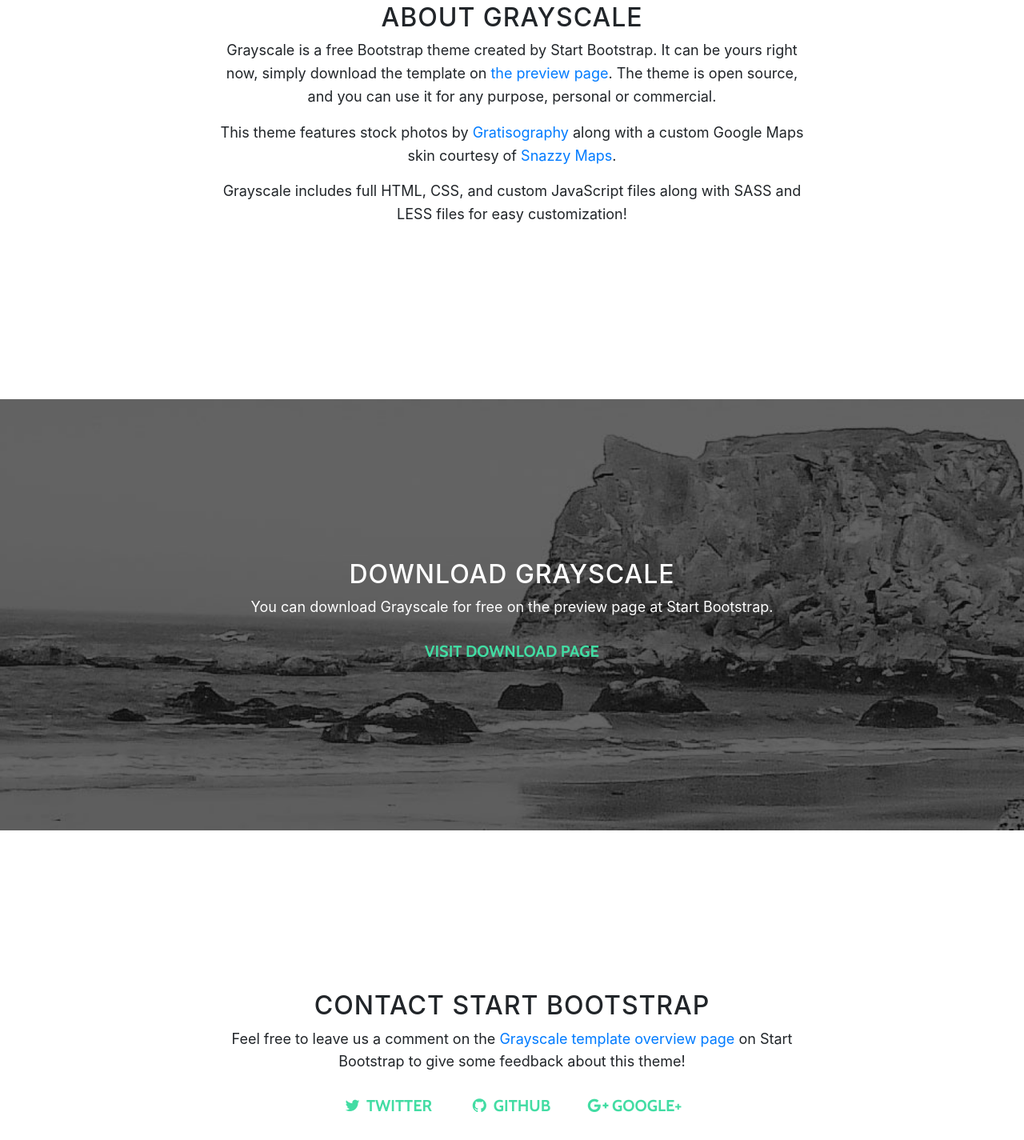
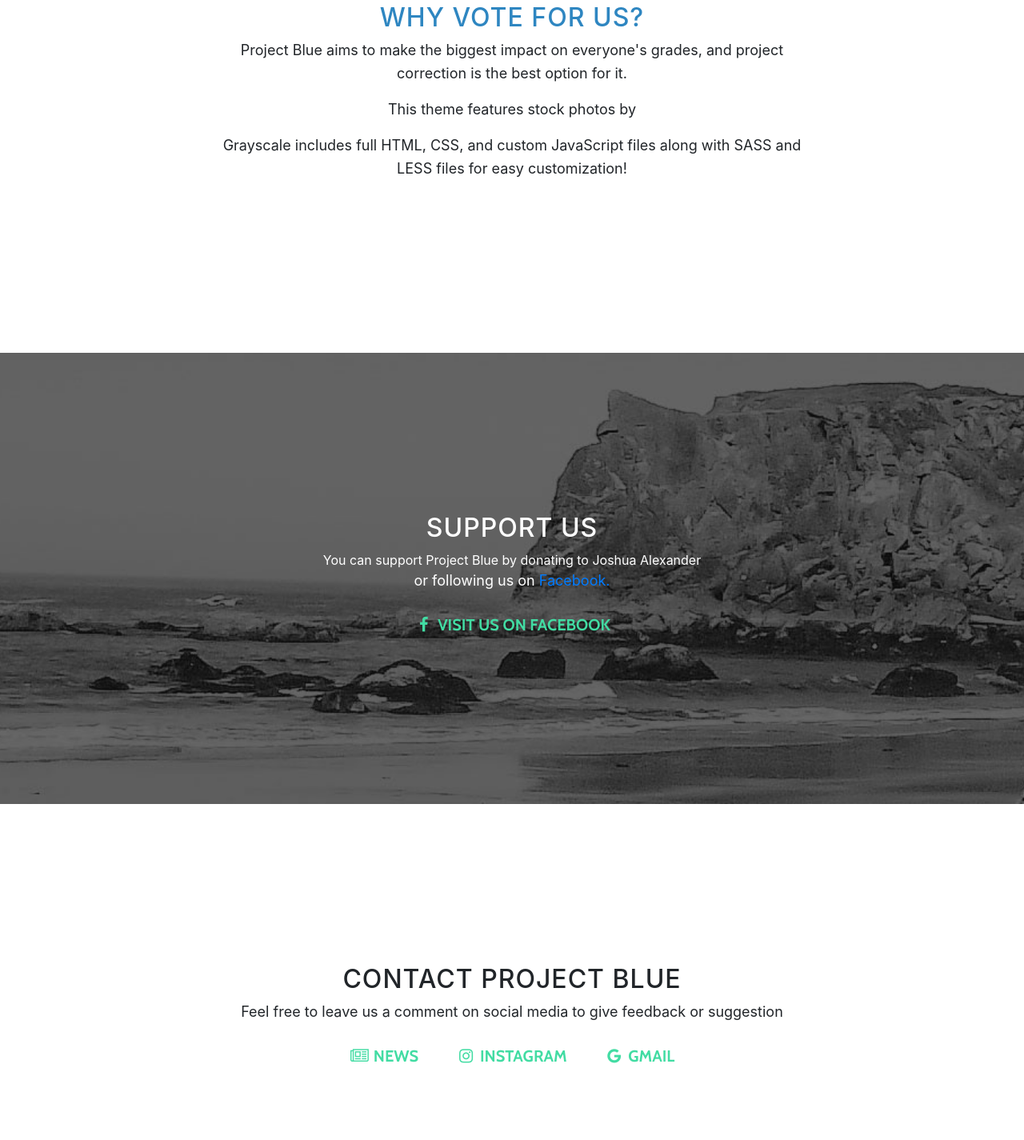
Before and after one commit to G-Period-Miguel/G-Period-Miguel.github.io, a website with bundled scripts: page index.html in a window 1280 px wide. Shown: the part 997-2422 px from the top of the page at 80% size. Built offline with nearby package versions, Linux system fonts and the light colour scheme.

Commit message:
Update index.html

```diff
--- a/index.html
+++ b/index.html
@@ -8,7 +8,7 @@
     <meta name="description" content="">
     <meta name="author" content="">
 
- <!--   <title>Grayscale - Start Bootstrap Theme</title> -->
+    <title>Project Blue</title>
 
     <!-- Bootstrap core CSS -->
     <link href="vendor/bootstrap/css/bootstrap.min.css" rel="stylesheet">
@@ -28,7 +28,7 @@
     <!-- Navigation -->
     <nav class="navbar navbar-expand-lg navbar-light fixed-top" id="mainNav">
       <div class="container">
-       <!-- <a class="navbar-brand js-scroll-trigger" href="#page-top">Start Bootstrap</a> -->
+        <font color="blue"><a class="navbar-brand js-scroll-trigger" href="#page-top"> PROJECT BLUE</a> </font>
         <button class="navbar-toggler navbar-toggler-right" type="button" data-toggle="collapse" data-target="#navbarResponsive" aria-controls="navbarResponsive" aria-expanded="false" aria-label="Toggle navigation">
           Menu
           <i class="fa fa-bars"></i>
@@ -39,7 +39,7 @@
               <a class="nav-link js-scroll-trigger" href="#about">About</a>
             </li>
             <li class="nav-item">
-              <a class="nav-link js-scroll-trigger" href="#download">Download</a>
+              <a class="nav-link js-scroll-trigger" href="#download">Support</a>
             </li>
             <li class="nav-item">
               <a class="nav-link js-scroll-trigger" href="#contact">Contact</a>
@@ -55,9 +55,9 @@
         <div class="container">
           <div class="row">
             <div class="col-lg-8 mx-auto">
-              <h1 class="brand-heading">Vote For Us</h1>
-              <p class="intro-text">A free, responsive, one page Bootstrap theme.
-                <br>Created by Start Bootstrap.</p>
+              <font color="blue"> <h1 class="brand-heading">Project Blue</h1> </font>
+              <p class="intro-text">Correct your projects to 100%
+                <br>Vote the best for your grades</p>
               <a href="#about" class="btn btn-circle js-scroll-trigger">
                 <i class="fa fa-angle-double-down animated"></i>
               </a>
@@ -72,13 +72,10 @@
       <div class="container">
         <div class="row">
           <div class="col-lg-8 mx-auto">
-            <h2>About Grayscale</h2>
-            <p>Grayscale is a free Bootstrap theme created by Start Bootstrap. It can be yours right now, simply download the template on
-              <a href="http://startbootstrap.com/template-overviews/grayscale/">the preview page</a>. The theme is open source, and you can use it for any purpose, personal or commercial.</p>
-            <p>This theme features stock photos by
-              <a href="http://gratisography.com/">Gratisography</a>
-              along with a custom Google Maps skin courtesy of
-              <a href="http://snazzymaps.com/">Snazzy Maps</a>.</p>
+            <h2 style="color:rgb( 46, 134, 193) ">WHY VOTE FOR US?</h2>
+            <p>Project Blue aims to make the biggest impact on everyone's grades, and project correction is the
+              best option for it. </p>
+            <p>This theme features stock photos by </p>
             <p>Grayscale includes full HTML, CSS, and custom JavaScript files along with SASS and LESS files for easy customization!</p>
           </div>
         </div>
@@ -89,9 +86,13 @@
     <section id="download" class="download-section content-section text-center">
       <div class="container">
         <div class="col-lg-8 mx-auto">
-          <h2>Download Grayscale</h2>
-          <p>You can download Grayscale for free on the preview page at Start Bootstrap.</p>
-          <a href="http://startbootstrap.com/template-overviews/grayscale/" class="btn btn-default btn-lg">Visit Download Page</a>
+          <h2>SUPPORT US</h2>
+          <a>You can support Project Blue by donating to Joshua Alexander </a>
+          <p>or following us on <a href="https://www.facebook.com/G-Period-Party-2541534769318154/">Facebook.</a> </p>
+           <a href="https://www.facebook.com/G-Period-Party-2541534769318154/" class="btn btn-default btn-lg">
+                  <i class="fa fa-facebook fa-fw"></i>
+                  <span class="network-name">VISIT US ON FACEBOOK</span>
+                </a>
         </div>
       </div>
     </section>
@@ -101,27 +102,26 @@
       <div class="container">
         <div class="row">
           <div class="col-lg-8 mx-auto">
-            <h2>Contact Start Bootstrap</h2>
-            <p>Feel free to leave us a comment on the
-              <a href="http://startbootstrap.com/template-overviews/grayscale/">Grayscale template overview page</a>
-              on Start Bootstrap to give some feedback about this theme!</p>
+            <h2>CONTACT PROJECT BLUE</h2>
+            <p>Feel free to leave us a comment on social media
+              to give feedback or suggestion</p>
             <ul class="list-inline banner-social-buttons">
               <li class="list-inline-item">
-                <a href="https://twitter.com/SBootstrap" class="btn btn-default btn-lg">
-                  <i class="fa fa-twitter fa-fw"></i>
-                  <span class="network-name">Twitter</span>
+                <a href="https://www.facebook.com/The-Gournal-442992079468164/" class="btn btn-default btn-lg">
+                  <i class="fa fa-newspaper-o fa-fw"></i>
+                  <span class="network-name">News</span>
                 </a>
               </li>
               <li class="list-inline-item">
-                <a href="https://github.com/BlackrockDigital/startbootstrap" class="btn btn-default btn-lg">
-                  <i class="fa fa-github fa-fw"></i>
-                  <span class="network-name">Github</span>
+                <a href="https://www.instagram.com/projectblue.ghs/" class="btn btn-default btn-lg">
+                  <i class="fa fa-instagram fa-fw"></i>
+                  <span class="network-name">Instagram</span>
                 </a>
               </li>
               <li class="list-inline-item">
                 <a href="https://plus.google.com/+Startbootstrap/posts" class="btn btn-default btn-lg">
-                  <i class="fa fa-google-plus fa-fw"></i>
-                  <span class="network-name">Google+</span>
+                  <i class="fa fa-google fa-fw"></i>
+                  <span class="network-name">Gmail</span>
                 </a>
               </li>
             </ul>
@@ -130,13 +130,13 @@
       </div>
     </section>
 
-    <!-- Map Section -->
-   <!-- <div id="map"></div> -->
+    <!-- Map Section
+    <div id="map"></div> -->
 
     <!-- Footer -->
     <footer>
       <div class="container text-center">
-<!--      <p>Copyright &copy; Your Website 2018</p> -->
+    <!--    <p>Copyright &copy; Your Website 2018</p> -->
       </div>
     </footer>
 
@@ -147,6 +147,9 @@
     <!-- Plugin JavaScript -->
     <script src="vendor/jquery-easing/jquery.easing.min.js"></script>
 
+    <!-- Google Maps API Key - Use your own API key to enable the map feature. More information on the Google Maps API can be found at https://developers.google.com/maps/ -->
+    <!-- <script src="https://maps.googleapis.com/maps/api/js?key=AIzaSyCRngKslUGJTlibkQ3FkfTxj3Xss1UlZDA&sensor=false"></script> -->
+
     <!-- Custom scripts for this template -->
     <script src="js/grayscale.min.js"></script>
 
```
